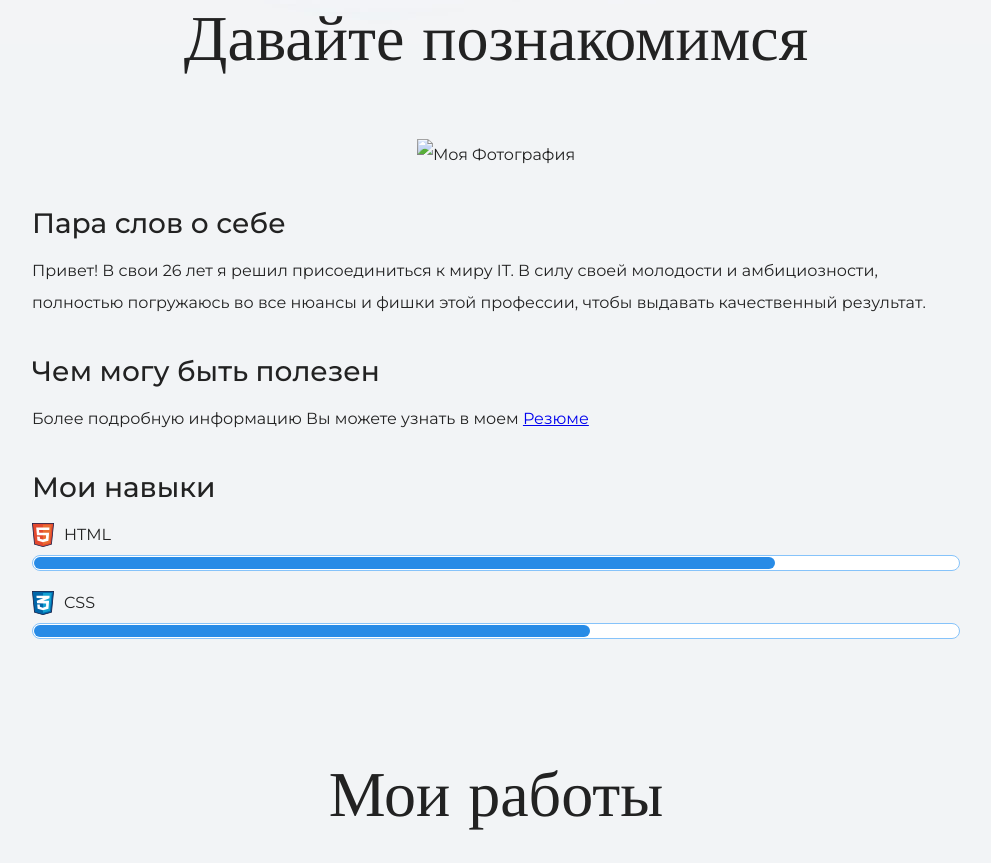
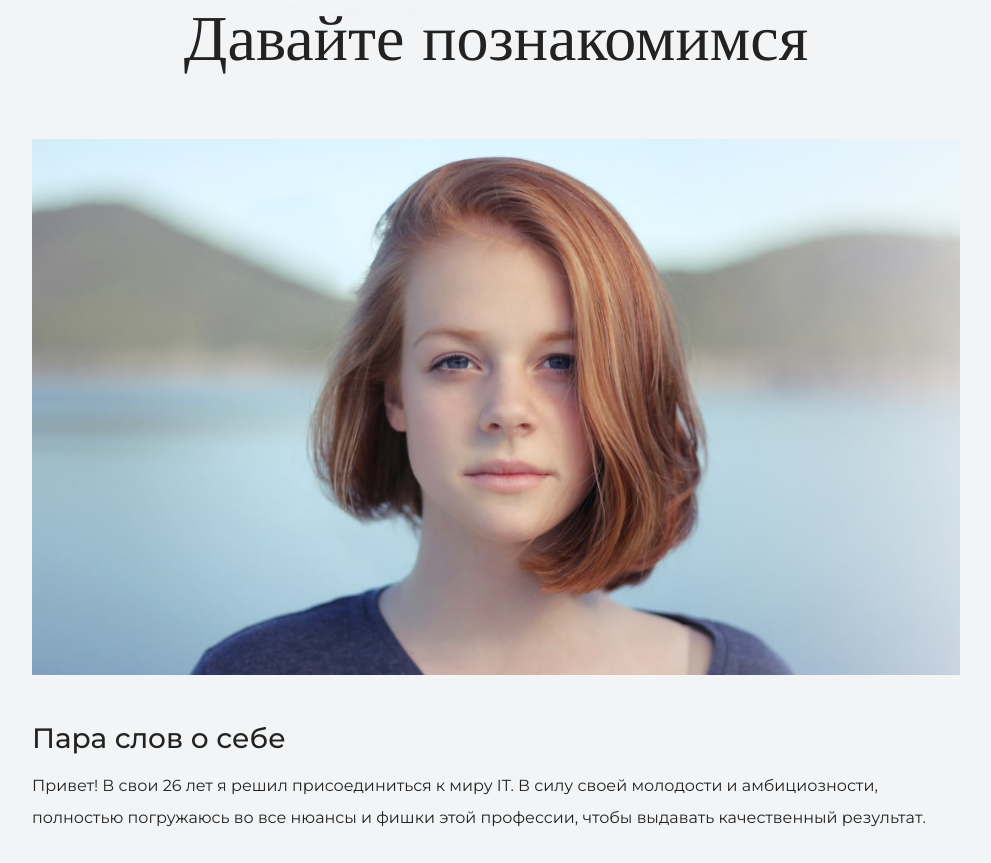
Before and after one commit to w1dfool/portfolio, a plain HTML site: page index.html in a window 1280 px wide. Shown: the part 1036-1899 px from the top of the page, without its empty margins (144-1135 px from the left). Drawn offline with nearby package versions, Linux system fonts and the light colour scheme.

Commit message:
Рыжуха

```diff
--- a/index.html
+++ b/index.html
@@ -31,7 +31,7 @@
       <div class="container">
       <h2 class="subheading">Давайте познакомимся</h2>
       <figure class="user-image">
-        <img src="files/user.png" width="928" height="536" alt="Моя Фотография">
+        <img src="files/user.jpg" width="928" height="536" alt="Моя Фотография">
       </figure>
       <h3>Пара слов о себе</h3>
       <p>
```
